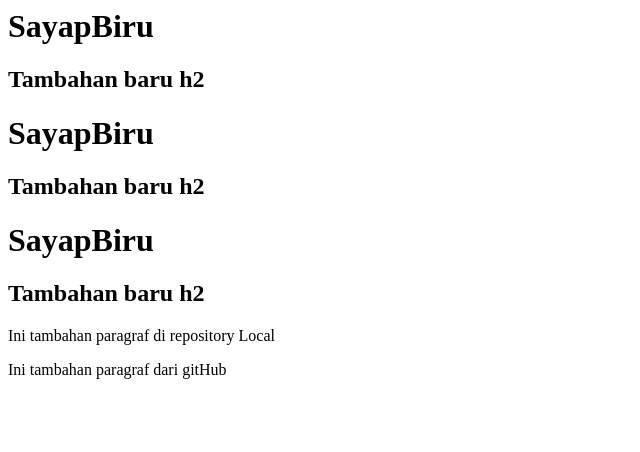
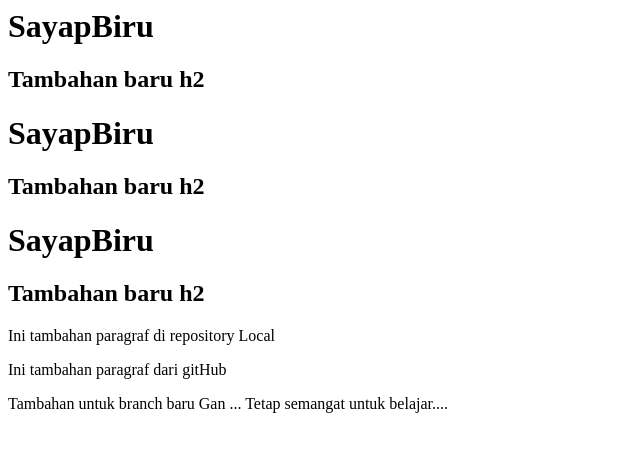
Before and after one commit to SayapBiru/tesGithub, a plain HTML site: page index.html in a window 1280 px wide. Shown: the whole page, without its empty margins (0-640 px from the left). Drawn offline with Linux system fonts and the light colour scheme.

Commit message:
branch baru Gan !!!

```diff
--- a/index.html
+++ b/index.html
@@ -13,3 +13,9 @@
 <p>
 	Ini tambahan paragraf dari gitHub
 </p>
+
+
+<p>
+	Tambahan untuk branch baru Gan ...
+	Tetap semangat untuk belajar....
+</p>
```
